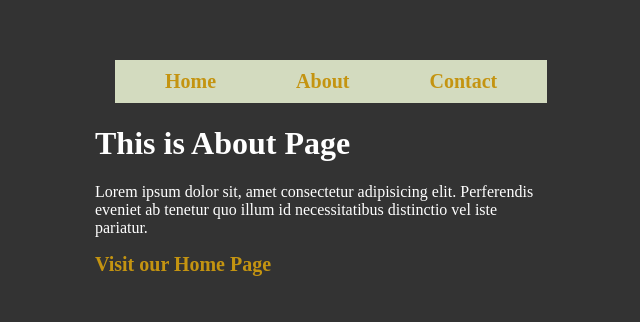
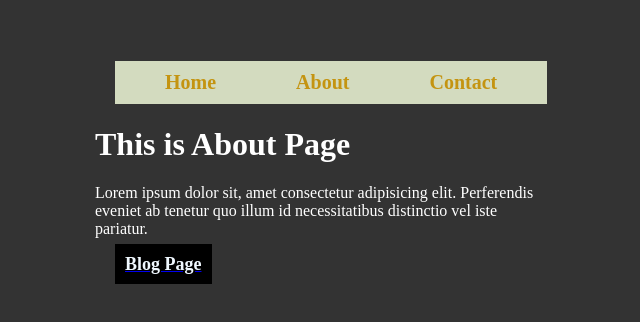
Before and after one commit to Limon714/react-redux, a React (Create React App) app: page /about in a window 1280 px wide. Shown: the part 248-570 px from the top of the page, without its empty margins (300-940 px from the left). Built offline with nearby package versions, Linux system fonts and the light colour scheme.

Commit message:
Nested Routing for About page

```diff
--- a/src/App.js
+++ b/src/App.js
@@ -16,13 +16,14 @@ const App = () => {
           <Navbar />
           <Routes>
             <Route path="/" element={<Home />} />
-            <Route path="/about" element={<About />} />
+            <Route path="/about/" element={<About />}>
+              <Route path="blog" element={<Blog />} />
+            </Route>
             <Route path="/contact/" element={<Contact />}>
-            <Route path="company" element={<Company />} />
-            <Route path="channel" element={<Channel />} />
-            <Route path="blog" element={<Blog />} />
-
-              </Route >
+              <Route path="company" element={<Company />} />
+              <Route path="channel" element={<Channel />} />
+              <Route path="blog" element={<Blog />} />
+            </Route>
           </Routes>
         </BrowserRouter>
       </div>
--- a/src/Routerdom/About.js
+++ b/src/Routerdom/About.js
@@ -1,5 +1,5 @@
 import React from 'react'
-import { NavLink } from "react-router-dom";
+import { Link, Outlet } from "react-router-dom";
 const About = () => {
   return (
     <>
@@ -10,7 +10,9 @@ const About = () => {
           eveniet ab tenetur quo illum id necessitatibus distinctio vel iste
           pariatur.
         </p>
-        <NavLink to="/" className= 'link'>Visit our Home Page</NavLink>
+
+        <Link to="blog"  > <span>Blog Page</span></Link>
+        <Outlet/>
       </div>
     </>
   );
```
